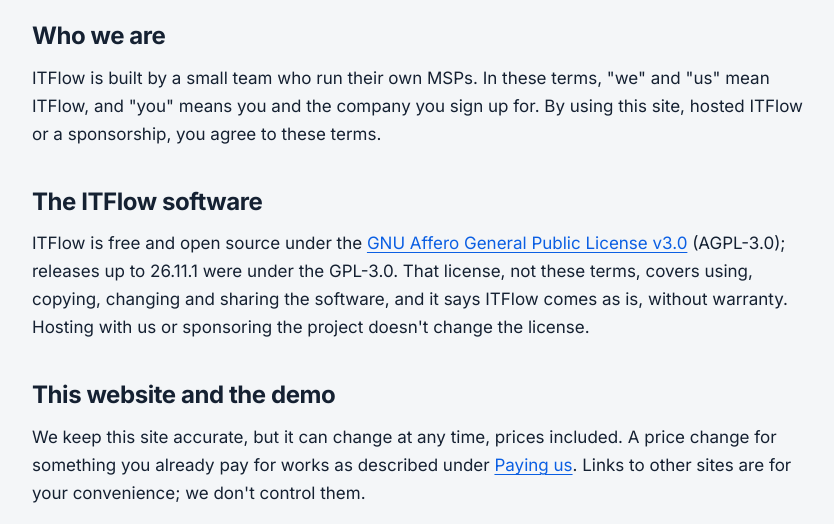
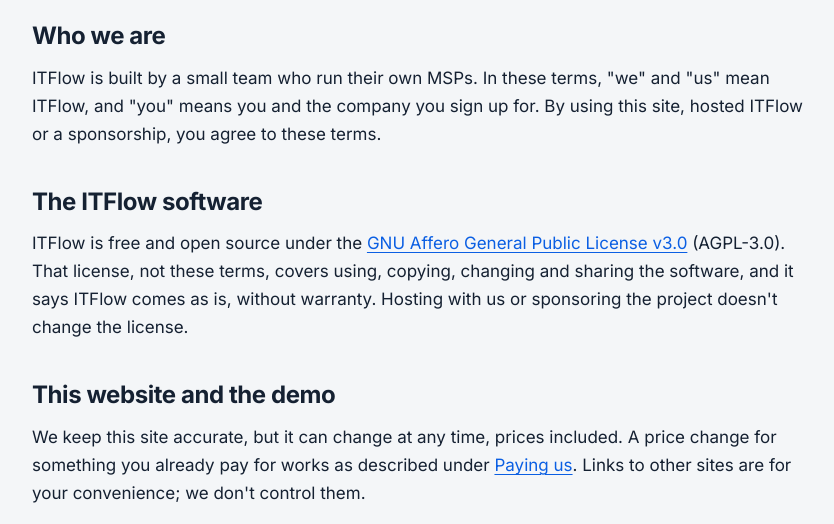
Before and after one commit to itflow-org/itflow-website, a PHP site: page /terms.php in a window 1280 px wide. Shown: the part 754-1278 px from the top of the page, without its empty margins (0-834 px from the left). Run offline with PHP 8.4, Linux system fonts and the light colour scheme; some libraries are stand-ins or nearby versions.

Commit message:
Update license

```diff
--- a/terms.php
+++ b/terms.php
@@ -52,7 +52,7 @@ require __DIR__ . '/includes/header.php';
     <p>ITFlow is built by a small team who run their own MSPs. In these terms, "we" and "us" mean <?= e($terms['operator']) ?>, and "you" means you and the company you sign up for. By using this site, hosted ITFlow or a sponsorship, you agree to these terms.</p>
 
     <h2 id="software">The ITFlow software</h2>
-    <p>ITFlow is free and open source under the <a href="https://www.gnu.org/licenses/agpl-3.0.en.html" target="_blank" rel="noopener">GNU Affero General Public License v3.0</a> (AGPL-3.0); releases up to 26.11.1 were under the GPL-3.0. That license, not these terms, covers using, copying, changing and sharing the software, and it says ITFlow comes as is, without warranty. Hosting with us or sponsoring the project doesn't change the license.</p>
+    <p>ITFlow is free and open source under the <a href="https://www.gnu.org/licenses/agpl-3.0.en.html" target="_blank" rel="noopener">GNU Affero General Public License v3.0</a> (AGPL-3.0). That license, not these terms, covers using, copying, changing and sharing the software, and it says ITFlow comes as is, without warranty. Hosting with us or sponsoring the project doesn't change the license.</p>
 
     <h2 id="site">This website and the demo</h2>
     <p>We keep this site accurate, but it can change at any time, prices included. A price change for something you already pay for works as described under <a href="#payment">Paying us</a>. Links to other sites are for your convenience; we don't control them.</p>
```
